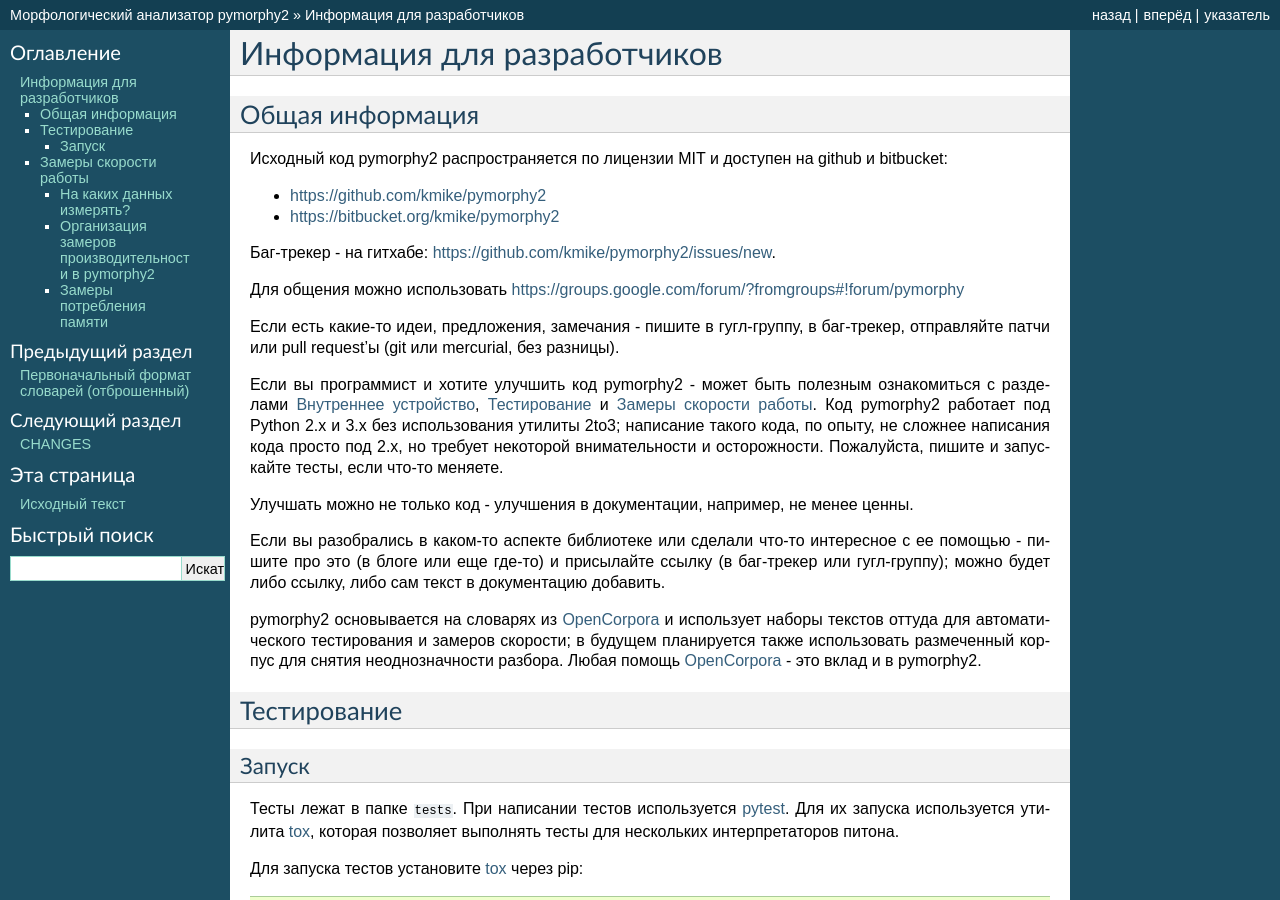
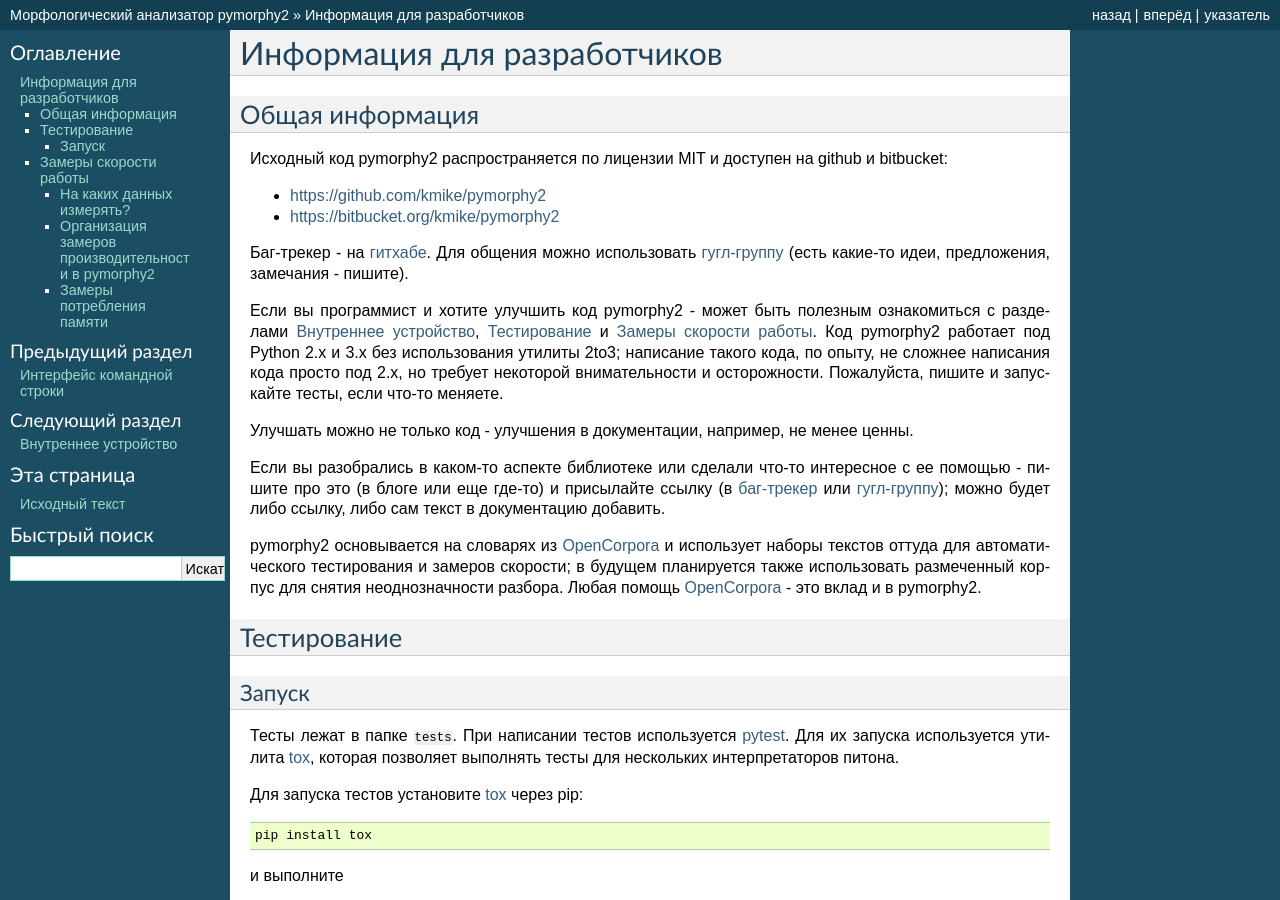
Before and after one commit to pymorphy2/pymorphy2, a Sphinx documentation site: the page built from docs/dev/index.rst, in a window 1280 px wide and 900 px high. Built offline with Sphinx 7.4.7, drawn with Linux system fonts in a browser that asks for light colours; some of the changed text lies outside the part shown.

Commit message:
docs improvements

```diff
--- a/docs/conf.py
+++ b/docs/conf.py
@@ -17,7 +17,9 @@
 # If extensions (or modules to document with autodoc) are in another directory,
 # add these directories to sys.path here. If the directory is relative to the
 # documentation root, use os.path.abspath to make it absolute, like shown here.
-#sys.path.insert(0, os.path.abspath('.'))
+sys.path.insert(0, os.path.abspath(
+    os.path.join(os.path.dirname(__file__), '..')
+))
 
 # -- General configuration -----------------------------------------------------
 
@@ -44,7 +46,7 @@
 
 # General information about the project.
 project = 'Морфологический анализатор pymorphy2'
-copyright = '2012, Mikhail Korobov'
+copyright = '2013, Mikhail Korobov'
 
 # The version info for the project you're documenting, acts as replacement for
 # |version| and |release|, also used in various other places throughout the
--- a/docs/dev/index.rst
+++ b/docs/dev/index.rst
@@ -11,13 +11,8 @@
 * https://github.com/kmike/pymorphy2
 * https://bitbucket.org/kmike/pymorphy2
 
-Баг-трекер - на гитхабе: https://github.com/kmike/pymorphy2/issues/new.
-
-Для общения можно использовать https://groups.google.com/forum/?fromgroups#!forum/pymorphy
-
-Если есть какие-то идеи, предложения, замечания - пишите в гугл-группу,
-в баг-трекер, отправляйте патчи или pull request'ы
-(git или mercurial, без разницы).
+Баг-трекер - на `гитхабе`_. Для общения можно использовать `гугл-группу`_
+(есть какие-то идеи, предложения, замечания - пишите).
 
 Если вы программист и хотите улучшить код pymorphy2 - может быть
 полезным ознакомиться с разделами :ref:`internals`, :ref:`testing`
@@ -32,8 +27,8 @@
 
 Если вы разобрались в каком-то аспекте библиотеке или сделали что-то
 интересное с ее помощью - пишите про это (в блоге или еще где-то)
-и присылайте ссылку (в баг-трекер или гугл-группу); можно будет либо ссылку,
-либо сам текст в документацию добавить.
+и присылайте ссылку (в `баг-трекер`_ или `гугл-группу`_);
+можно будет либо ссылку, либо сам текст в документацию добавить.
 
 pymorphy2 основывается на словарях из OpenCorpora_ и использует
 наборы текстов оттуда для автоматического тестирования и замеров скорости;
--- a/docs/index.rst
+++ b/docs/index.rst
@@ -15,11 +15,12 @@
 Содержание:
 
 .. toctree::
-   :maxdepth: 3
+   :maxdepth: 2
 
    user/index
+   dev/index
    internals/index
-   dev/index
+   misc/index
 
    CHANGES
 
--- a/docs/internals/index.rst
+++ b/docs/internals/index.rst
@@ -8,6 +8,5 @@
    :maxdepth: 2
 
    dict
+   prediction
    umlauts
-   prediction
-   2trie
```
Also changed, not shown: other parts of docs/dev/index.rst (+3 -0 lines), docs/internals/dict.rst (+5 -4 lines), docs/misc/api_reference.rst (added, +41 -0 lines), docs/misc/index.rst (added, +11 -0 lines), docs/misc/2trie.rst (renamed from docs/internals/2trie.rst), 6 other files.
